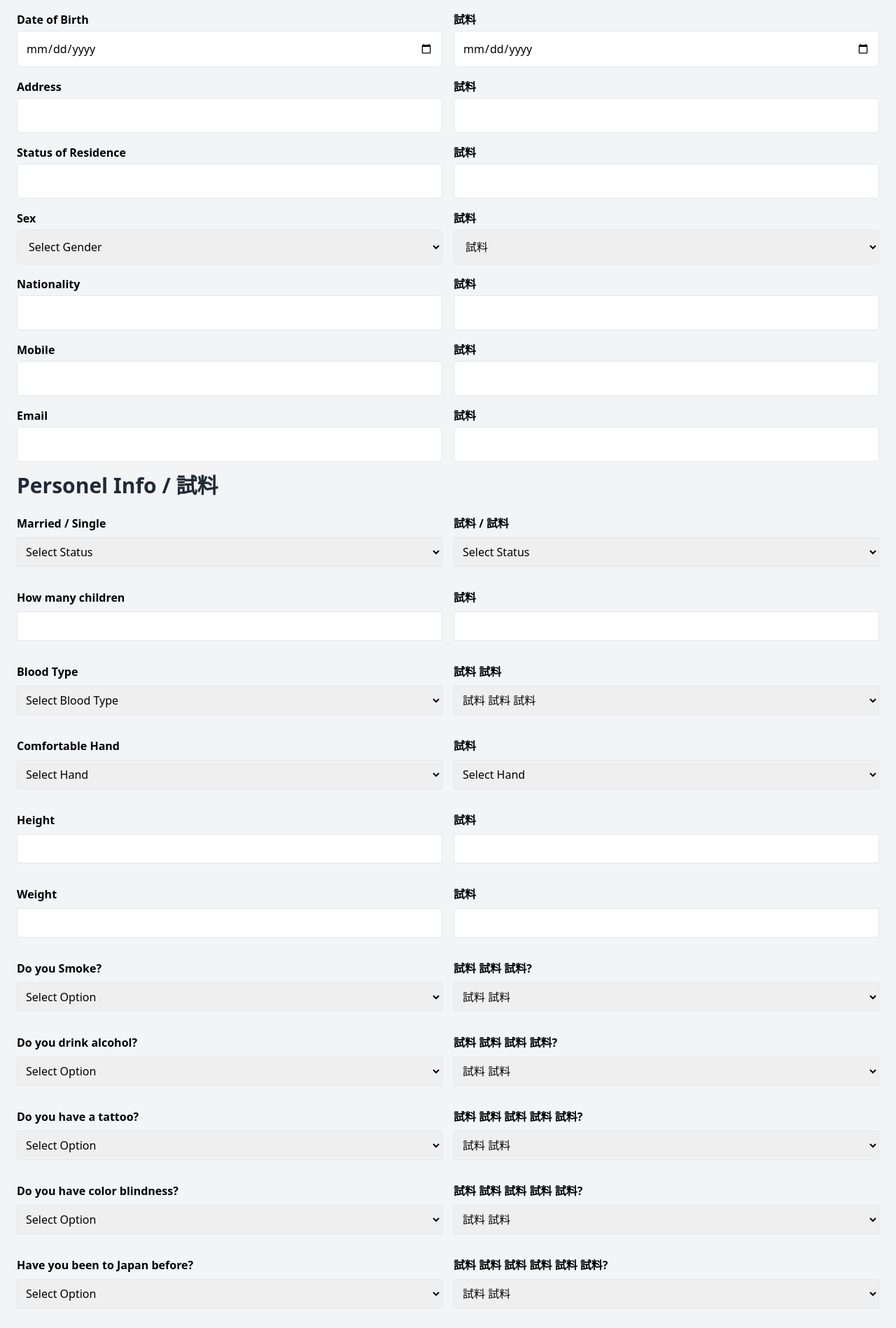
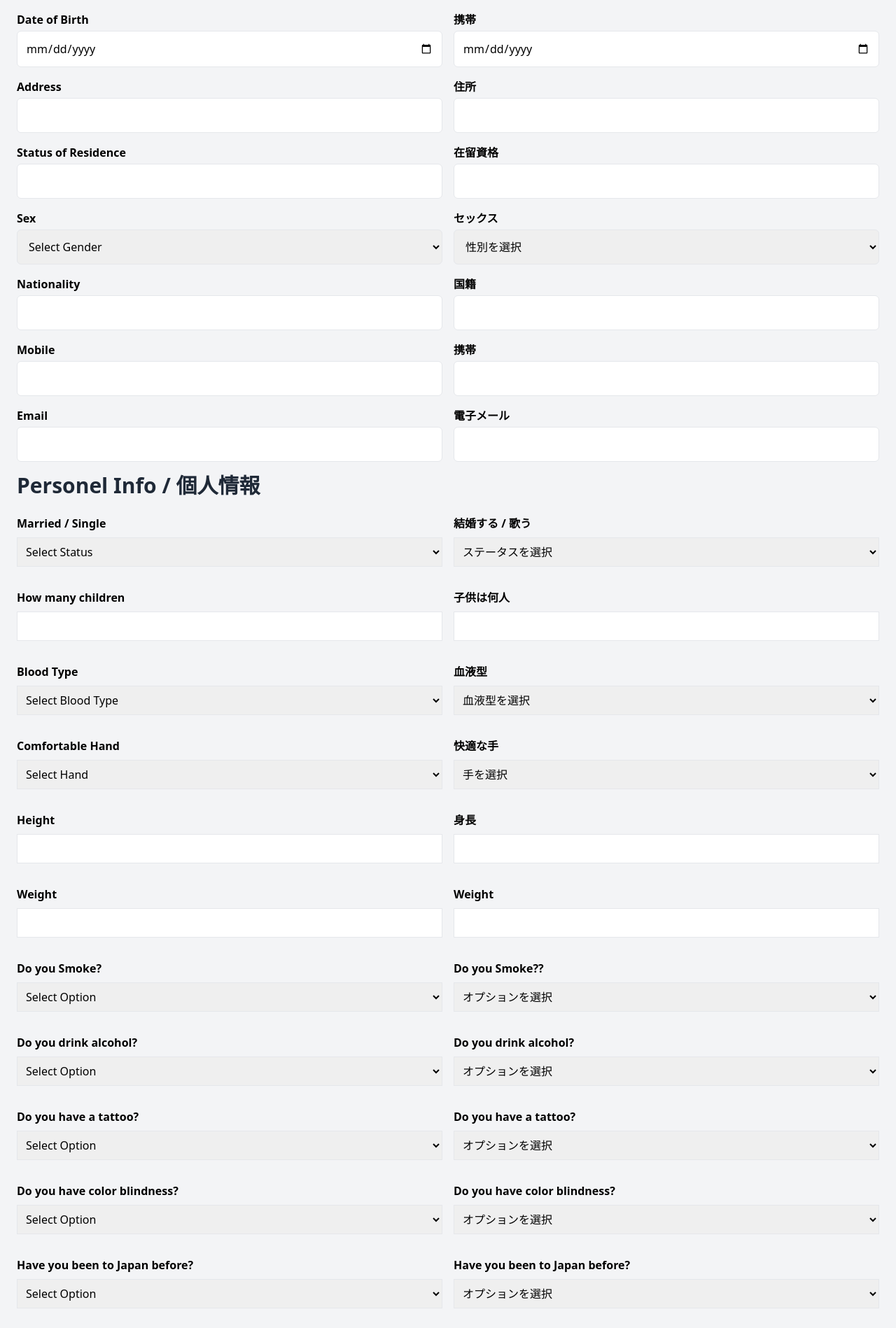
Before and after one commit to Rukshan2000/devAtmo, a React (Create React App) app: page / in a window 1280 px wide. Shown: the part 162-2060 px from the top of the page at 70% size. Built offline with nearby package versions, Linux system fonts and the light colour scheme.

Commit message:
japan test 6

```diff
--- a/src/components/dataForm.jsx
+++ b/src/components/dataForm.jsx
@@ -77,7 +77,7 @@ function DataForm({ onSubmit }) {
 
     return (
         <form onSubmit={handleSubmit} className="p-6 bg-gray-100 rounded-lg shadow-lg">
-            <h2 className="mb-6 text-3xl font-bold text-gray-800">General Info / 試料</h2>
+            <h2 className="mb-6 text-3xl font-bold text-gray-800">General Info / 一般情報</h2>
 
             {/* General Info 試料*/}
             <div className="grid grid-cols-1 gap-4 mb-4 md:grid-cols-2">
@@ -86,7 +86,7 @@ function DataForm({ onSubmit }) {
                     <input type="text" name="fullName" value={formState.fullName} onChange={handleChange} className="w-full p-3 border rounded-md" />
                 </div>
                 <div>
-                    <label className="block mb-1 font-semibold">試料</label>
+                    <label className="block mb-1 font-semibold">フルネーム</label>
                     <input type="text" name="fullNamejapan" value={formState.fullNamejapan} onChange={handleChange} className="w-full p-3 border rounded-md" />
                 </div>
                 <div>
@@ -94,7 +94,7 @@ function DataForm({ onSubmit }) {
                     <input type="date" name="dateOfBirth" value={formState.dateOfBirth} onChange={handleChange} className="w-full p-3 border rounded-md" />
                 </div>
                 <div>
-                    <label className="block mb-1 font-semibold">試料</label>
+                    <label className="block mb-1 font-semibold">携帯</label>
                     <input type="date" name="dateOfBirthjapan" value={formState.dateOfBirth} onChange={handleChange} className="w-full p-3 border rounded-md" />
                 </div>
                 <div>
@@ -102,7 +102,7 @@ function DataForm({ onSubmit }) {
                     <input type="text" name="address" value={formState.address} onChange={handleChange} className="w-full p-3 border rounded-md" />
                 </div>
                 <div>
-                    <label className="block mb-1 font-semibold">試料</label>
+                    <label className="block mb-1 font-semibold">住所</label>
                     <input type="text" name="addressjapan" value={formState.addressjapan} onChange={handleChange} className="w-full p-3 border rounded-md" />
                 </div>
                 <div>
@@ -110,7 +110,7 @@ function DataForm({ onSubmit }) {
                     <input type="text" name="statusOfResidence" value={formState.statusOfResidence} onChange={handleChange} className="w-full p-3 border rounded-md" />
                 </div>
                 <div>
-                    <label className="block mb-1 font-semibold">試料</label>
+                    <label className="block mb-1 font-semibold">在留資格</label>
                     <input type="text" name="statusOfResidencejapan" value={formState.statusOfResidencejapan} onChange={handleChange} className="w-full p-3 border rounded-md" />
                 </div>
                 <div>
@@ -123,12 +123,12 @@ function DataForm({ onSubmit }) {
                     </select>
                 </div>
                 <div>
-                    <label className="block mb-1 font-semibold">試料</label>
+                    <label className="block mb-1 font-semibold">セックス</label>
                     <select name="sex" value={formState.sex} onChange={handleChange} className="w-full p-3 border rounded-md">
-                        <option value="">試料</option>
-                        <option value="Male">試料</option>
-                        <option value="Female">試料</option>
-                        <option value="Other">試料</option>
+                        <option value="">性別を選択</option>
+                        <option value="Male">男</option>
+                        <option value="Female">女性</option>
+                        <option value="Other"> 他の</option>
                     </select>
                 </div>
                 <div>
@@ -136,7 +136,7 @@ function DataForm({ onSubmit }) {
                     <input type="text" name="nationality" value={formState.nationality} onChange={handleChange} className="w-full p-3 border rounded-md" />
                 </div>
                 <div>
-                    <label className="block mb-1 font-semibold">試料</label>
+                    <label className="block mb-1 font-semibold">国籍</label>
                     <input type="text" name="nationalityjapan" value={formState.nationalityjapan} onChange={handleChange} className="w-full p-3 border rounded-md" />
                 </div>
                 <div>
@@ -144,7 +144,7 @@ function DataForm({ onSubmit }) {
                     <input type="text" name="mobile" value={formState.mobile} onChange={handleChange} className="w-full p-3 border rounded-md" />
                 </div>
                 <div>
-                    <label className="block mb-1 font-semibold">試料</label>
+                    <label className="block mb-1 font-semibold">携帯</label>
                     <input type="text" name="mobile" value={formState.mobile} onChange={handleChange} className="w-full p-3 border rounded-md" />
                 </div>
                 <div>
@@ -152,12 +152,12 @@ function DataForm({ onSubmit }) {
                     <input type="email" name="email" value={formState.email} onChange={handleChange} className="w-full p-3 border rounded-md" />
                 </div>
                 <div>
-                    <label className="block mb-1 font-semibold">試料</label>
+                    <label className="block mb-1 font-semibold">電子メール</label>
                     <input type="email" name="email" value={formState.email} onChange={handleChange} className="w-full p-3 border rounded-md" />
                 </div>
             </div>
 
-            <h2 className="mb-6 text-3xl font-bold text-gray-800">Personel Info / 試料</h2>
+            <h2 className="mb-6 text-3xl font-bold text-gray-800">Personel Info / 個人情報</h2>
 
 
             <div className="grid grid-cols-1 gap-4 mb-4 md:grid-cols-2">
@@ -171,11 +171,11 @@ function DataForm({ onSubmit }) {
     </select>
 </div>
 <div className="mb-4">
-    <label className="block mb-2 font-bold">試料 / 試料</label>
+    <label className="block mb-2 font-bold">結婚する / 歌う</label>
     <select name="maritalStatus" value={formState.maritalStatus} onChange={handleChange} className="w-full p-2 border">
-        <option value="">Select Status</option>
-        <option value="Married">試料</option>
-        <option value="Single">試料</option>
+        <option value="">ステータスを選択</option>
+        <option value="Married">既婚</option>
+        <option value="Single">シングル</option>
     </select>
 </div>
 
@@ -184,7 +184,7 @@ function DataForm({ onSubmit }) {
     <input type="number" name="children" value={formState.children} onChange={handleChange} className="w-full p-2 border" />
 </div>
 <div className="mb-4">
-    <label className="block mb-2 font-bold">試料</label>
+    <label className="block mb-2 font-bold">子供は何人</label>
     <input type="number" name="children" value={formState.children} onChange={handleChange} className="w-full p-2 border" />
 </div>
 
@@ -209,14 +209,14 @@ function DataForm({ onSubmit }) {
 </div>
 
 <div className="mb-4">
-    <label className="block mb-2 font-bold">試料 試料</label>
+    <label className="block mb-2 font-bold">血液型</label>
     <select
         name="bloodType"
         value={formState.bloodType}
         onChange={handleChange}
         className="w-full p-2 border"
     >
-        <option value="">試料 試料 試料</option>
+        <option value="">血液型を選択</option>
         <option value="A+">A+</option>
         <option value="A-">A-</option>
         <option value="B+">B+</option>
@@ -239,12 +239,12 @@ function DataForm({ onSubmit }) {
     </select>
 </div>
 <div className="mb-4">
-    <label className="block mb-2 font-bold">試料</label>
+    <label className="block mb-2 font-bold">快適な手</label>
     <select name="comfortableHand" value={formState.comfortableHand} onChange={handleChange} className="w-full p-2 border">
-        <option value="">Select Hand</option>
-        <option value="Left">試料</option>
-        <option value="Right">試料</option>
-        <option value="Both">試料</option>
+        <option value="">手を選択</option>
+        <option value="Left">左</option>
+        <option value="Right">右</option>
+        <option value="Both">両方</option>
     </select>
 </div>
 
@@ -253,7 +253,7 @@ function DataForm({ onSubmit }) {
     <input type="number" name="height" value={formState.height} onChange={handleChange} className="w-full p-2 border" />
 </div>
 <div className="mb-4">
-    <label className="block mb-2 font-bold">試料</label>
+    <label className="block mb-2 font-bold">身長</label>
     <input type="number" name="height" value={formState.height} onChange={handleChange} className="w-full p-2 border" />
 </div>
 <div className="mb-4">
@@ -261,7 +261,7 @@ function DataForm({ onSubmit }) {
     <input type="number" name="weight" value={formState.weight} onChange={handleChange} className="w-full p-2 border" />
 </div>
 <div className="mb-4">
-    <label className="block mb-2 font-bold">試料</label>
+    <label className="block mb-2 font-bold">Weight</label>
     <input type="number" name="weight" value={formState.weight} onChange={handleChange} className="w-full p-2 border" />
 </div>
 
@@ -274,11 +274,11 @@ function DataForm({ onSubmit }) {
     </select>
 </div>
 <div className="mb-4">
-    <label className="block mb-2 font-bold">試料 試料 試料?</label>
+    <label className="block mb-2 font-bold">Do you Smoke??</label>
     <select name="smoke" value={formState.smoke} onChange={handleChange} className="w-full p-2 border">
-        <option value="">試料 試料</option>
-        <option value="Yes">試料</option>
-        <option value="No">試料</option>
+        <option value="">オプションを選択</option>
+        <option value="Yes">はい</option>
+        <option value="No">いいえ</option>
     </select>
 </div>
 
@@ -292,11 +292,11 @@ function DataForm({ onSubmit }) {
 </div>
 
 <div className="mb-4">
-    <label className="block mb-2 font-bold">試料 試料 試料 試料?</label>
-    <select name="alcohol" value={formState.alcohol} onChange={handleChange} className="w-full p-2 border">
-        <option value="">試料 試料</option>
-        <option value="Yes">試料</option>
-        <option value="Nos">試料</option>
+<label className="block mb-2 font-bold">Do you drink alcohol?</label>
+<select name="alcohol" value={formState.alcohol} onChange={handleChange} className="w-full p-2 border">
+    <option value="">オプションを選択</option>
+        <option value="Yes">はい</option>
+        <option value="No">いいえ</option>
     </select>
 </div>
 
@@ -309,11 +309,11 @@ function DataForm({ onSubmit }) {
     </select>
 </div>
 <div className="mb-4">
-    <label className="block mb-2 font-bold">試料 試料 試料 試料 試料?</label>
-    <select name="tattoo" value={formState.tattoo} onChange={handleChange} className="w-full p-2 border">
-        <option value="">試料 試料</option>
-        <option value="Yes">試料</option>
-        <option value="No">試料</option>
+<label className="block mb-2 font-bold">Do you have a tattoo?</label>
+<select name="tattoo" value={formState.tattoo} onChange={handleChange} className="w-full p-2 border">
+    <option value="">オプションを選択</option>
+        <option value="Yes">はい</option>
+        <option value="No">いいえ</option>
     </select>
 </div>
 
@@ -326,11 +326,11 @@ function DataForm({ onSubmit }) {
     </select>
 </div>
 <div className="mb-4">
-    <label className="block mb-2 font-bold">試料 試料 試料 試料 試料?</label>
-    <select name="colorBlindness" value={formState.colorBlindness} onChange={handleChange} className="w-full p-2 border">
-        <option value="">試料 試料</option>
-        <option value="Yes">試料</option>
-        <option value="No">試料</option>
+<label className="block mb-2 font-bold">Do you have color blindness?</label>
+<select name="colorBlindness" value={formState.colorBlindness} onChange={handleChange} className="w-full p-2 border">
+    <option value="">オプションを選択</option>
+        <option value="Yes">はい</option>
+        <option value="No">いいえ</option>
     </select>
 </div>
 
@@ -344,11 +344,11 @@ function DataForm({ onSubmit }) {
 </div>
 
 <div className="mb-4">
-    <label className="block mb-2 font-bold">試料 試料 試料 試料 試料 試料?</label>
-    <select name="beenToJapan" value={formState.beenToJapan} onChange={handleChange} className="w-full p-2 border">
-        <option value="">試料 試料</option>
-        <option value="Yes">試料</option>
-        <option value="No">試料</option>
+<label className="block mb-2 font-bold">Have you been to Japan before?</label>
+<select name="beenToJapan" value={formState.beenToJapan} onChange={handleChange} className="w-full p-2 border">
+    <option value="">オプションを選択</option>
+        <option value="Yes">はい</option>
+        <option value="No">いいえ</option>
     </select>
 </div>
 </div>
@@ -356,7 +356,7 @@ function DataForm({ onSubmit }) {
 
 
             {/* Section Headers */}
-            <h3 className="mt-6 mb-2 text-2xl font-bold text-gray-700">Education Background</h3>
+            <h3 className="mt-6 mb-2 text-2xl font-bold text-gray-700">Education Background / 学歴</h3>
             {formState.education.map((item, index) => (
                 <div key={index} className="grid grid-cols-1 gap-4 mb-4 md:grid-cols-3 lg:grid-cols-3">
                     <input type="text" name="year" placeholder="Year" value={item.year} onChange={(e) => handleDynamicChange(index, 'education', e)} className="flex-1 p-3 border rounded-md" />
@@ -375,7 +375,7 @@ function DataForm({ onSubmit }) {
 
 
 
-            <h3 className="mt-6 mb-2 text-2xl font-bold text-gray-700">Work History</h3>
+            <h3 className="mt-6 mb-2 text-2xl font-bold text-gray-700">Work History / 職歴</h3>
             {formState.workHistory.map((item, index) => (
                 <div key={index} className="grid grid-cols-1 gap-4 mb-4 md:grid-cols-5 lg:grid-cols-5">
                     <input type="text" name="year" placeholder="Year" value={item.year} onChange={(e) => handleDynamicChange(index, 'workHistory', e)} className="flex-1 p-3 border rounded-md" />
@@ -397,7 +397,7 @@ function DataForm({ onSubmit }) {
 
 
             {/* Qualifications Section */}
-            <h3 className="mt-6 mb-2 text-2xl font-bold text-gray-700">Qualifications / Licenses / Certifications</h3>
+            <h3 className="mt-6 mb-2 text-2xl font-bold text-gray-700">Qualifications(資格) / Licenses(ライセンス) / Certifications(認証)</h3>
             {formState.qualifications.map((item, index) => (
                 <div key={index} className="grid grid-cols-1 gap-4 mb-4 md:grid-cols-3 lg:grid-cols-3">
                 <input type="text" name="year" placeholder="Year" value={item.year} onChange={(e) => handleDynamicChange(index, 'qualifications', e)} className="flex-1 p-3 border rounded-md" />
```
